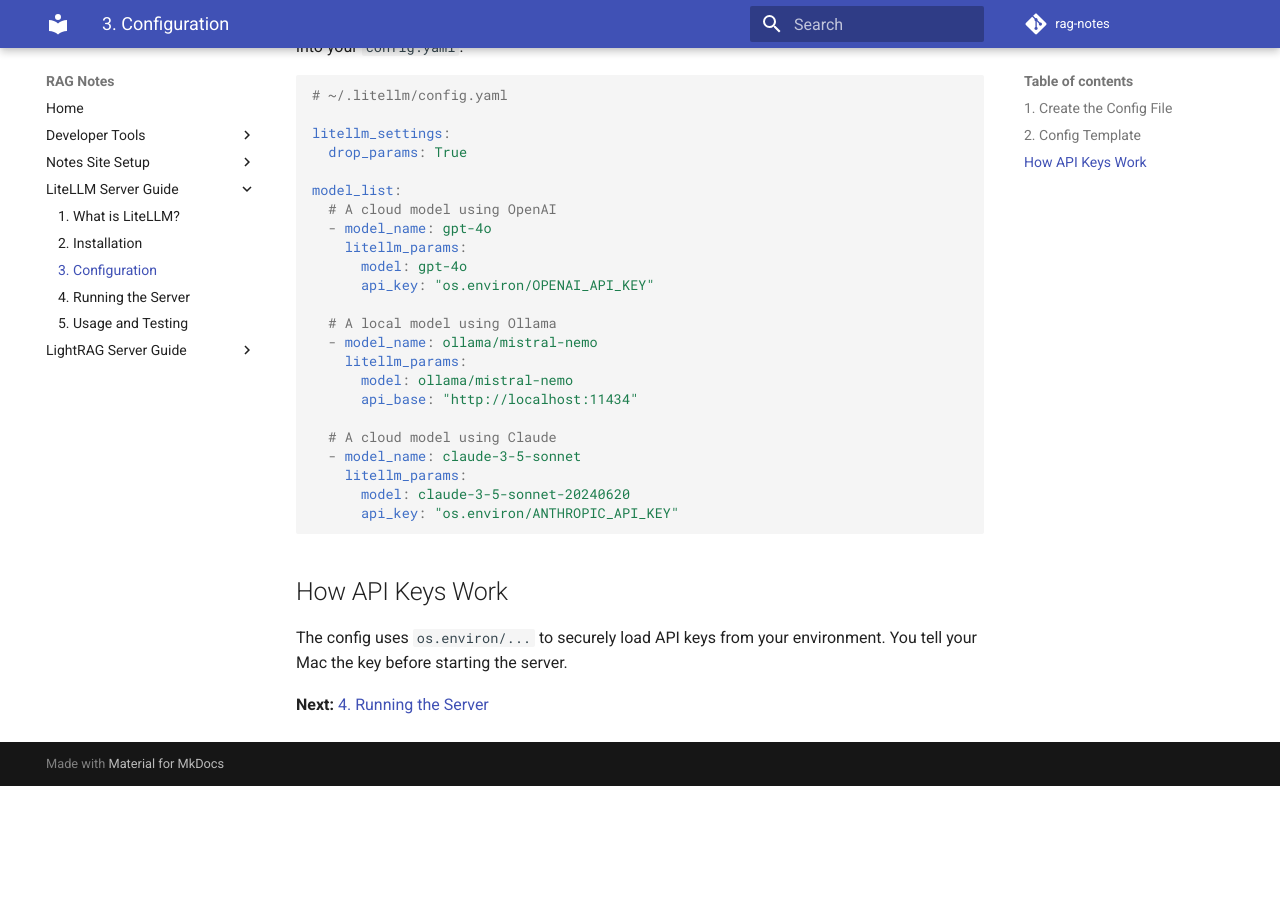
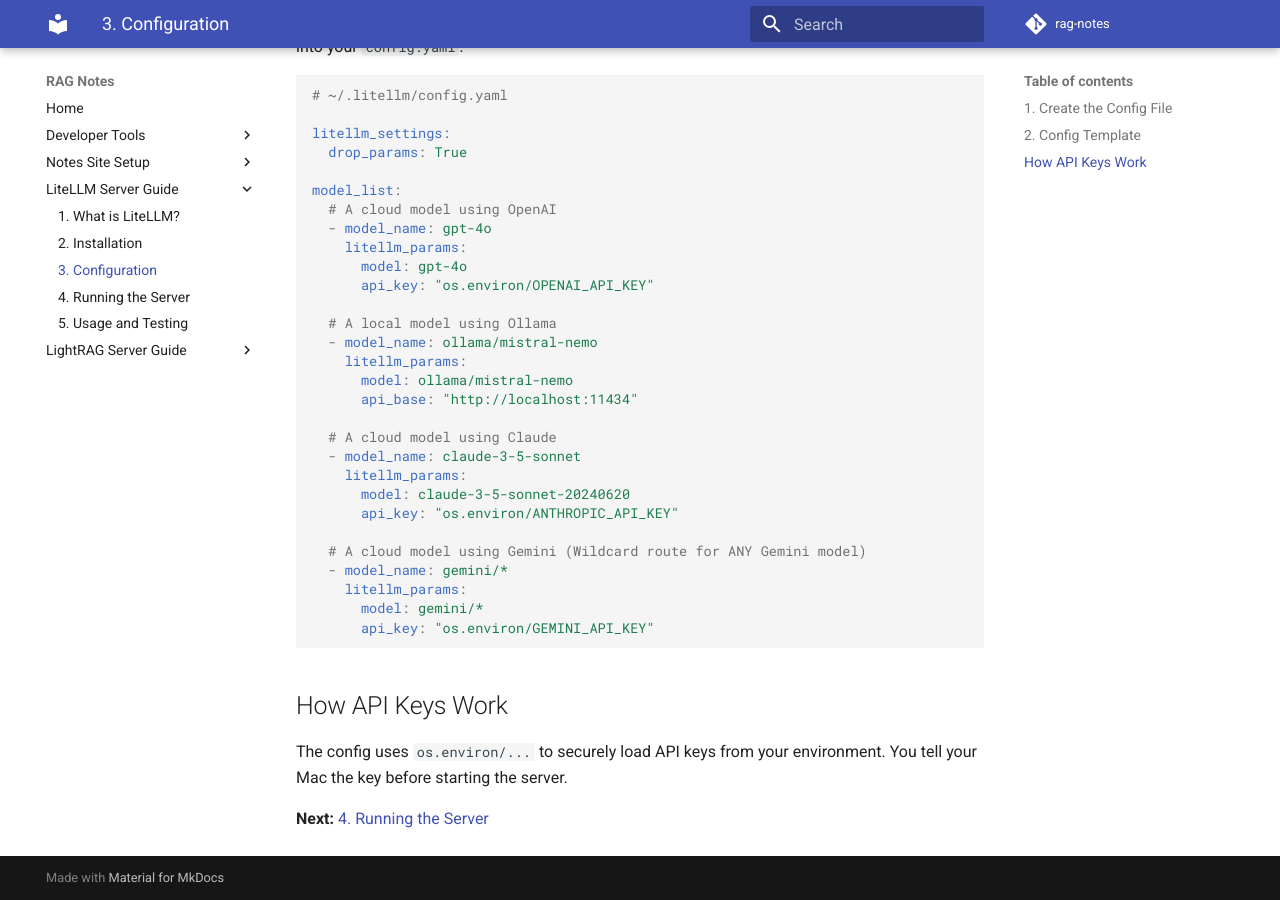
Before and after one commit to kbhatiya999/rag-notes, an MkDocs documentation site: the page built from docs/litellm/3-configuration.md, in a window 1280 px wide and 900 px high, scrolled down 624 px. Built offline with MkDocs 1.6.1 and Material for MkDocs 9.7.7, drawn with Linux system fonts in a browser that asks for light colours; comment, search, counter and statistics services are not loaded; before the commit the page ends 1410 px from its top, so only the background shows below that.

Commit message:
Added Gemini wildcard routing support to LiteLLM proxy documentation.

````diff
--- a/docs/litellm/3-configuration.md
+++ b/docs/litellm/3-configuration.md
@@ -39,6 +39,12 @@
     litellm_params:
       model: claude-3-5-sonnet-20240620
       api_key: "os.environ/ANTHROPIC_API_KEY"
+
+  # A cloud model using Gemini (Wildcard route for ANY Gemini model)
+  - model_name: gemini/*
+    litellm_params:
+      model: gemini/*
+      api_key: "os.environ/GEMINI_API_KEY"
 ```
 
 ## How API Keys Work
````
Also changed, not shown: docs/litellm/4-running-the-server.md (+1 -0 lines), docs/litellm/5-usage-and-testing.md (+1 -1 lines).
